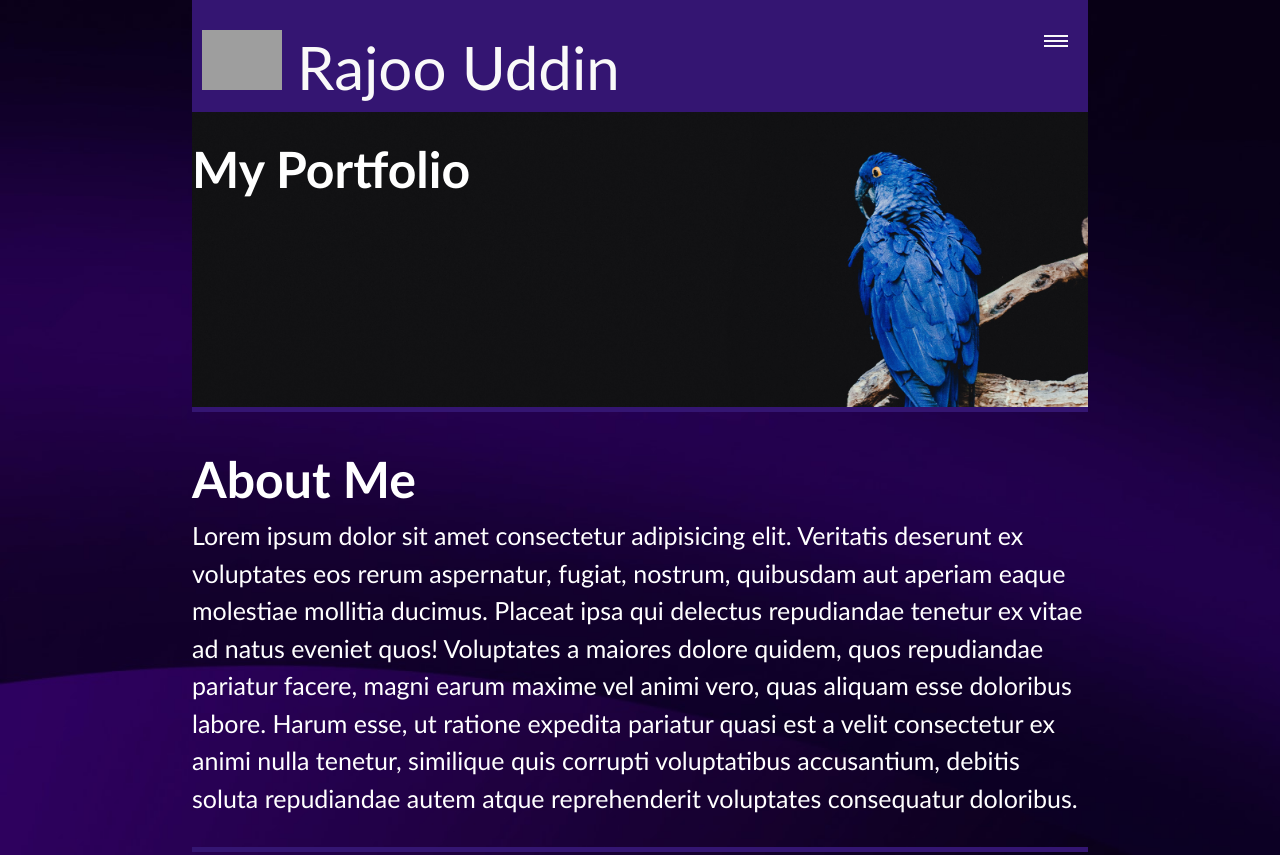
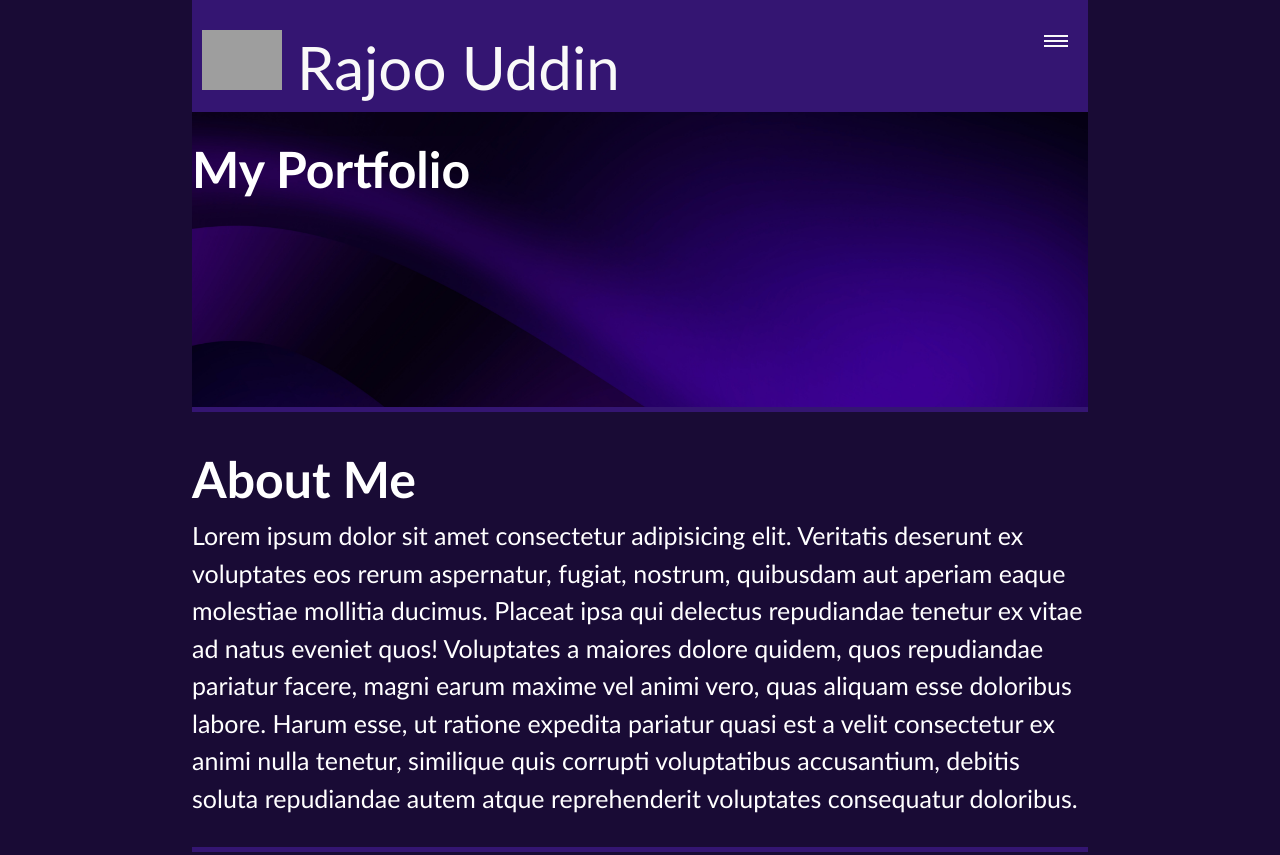
Before and after one commit to rajoouddin/module-2-challenge, a plain HTML site: page index.html in a window 1280 px wide. Shown: the top 855 px of the page. Drawn offline with Linux system fonts and the light colour scheme; grey boxes are pictures that could not be loaded.

Commit message:
updated background images

```diff
--- a/style.css
+++ b/style.css
@@ -19,7 +19,7 @@ body {
   font-family: 'Trebuchet MS', 'Lucida Sans Unicode', 'Lucida Grande', 'Lucida Sans', Arial, sans-serif;
   line-height: 1.5;
   width: 70%;
-  background-image: url("/my-images/site-background.jpg");
+  background-color: #190b35;
   background-size: cover;
   color: white;
 }
@@ -132,7 +132,7 @@ width: 80px;
   font-size: 50px;
   border-bottom: 5px solid var(--purple);
   padding: 20px 0;
-  background-image: url("/my-images/hero-img.jpg");
+  background-image: url("/my-images/site-background.jpg");
   background-size: cover;
   height: 300px;
 }
```
